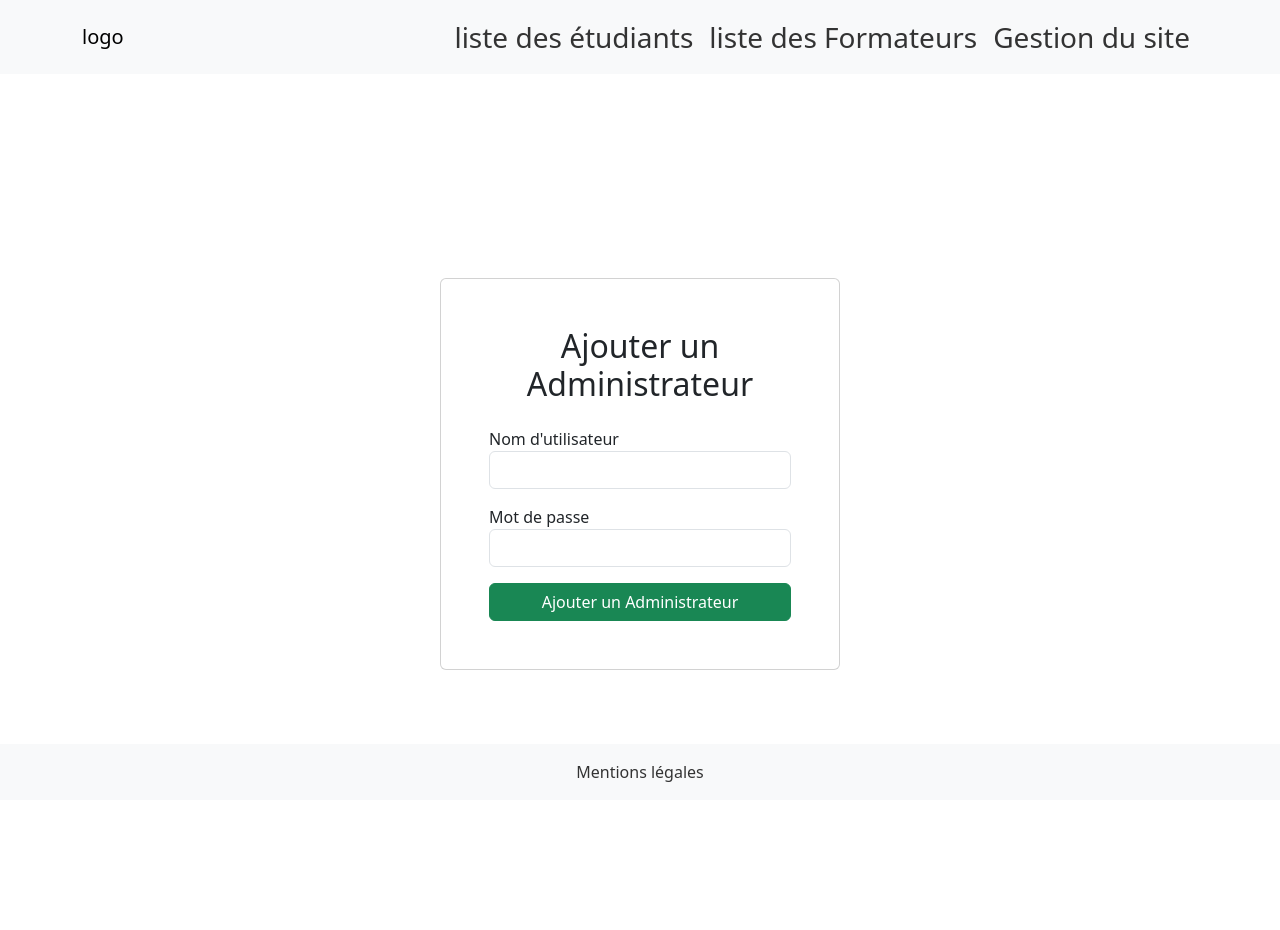
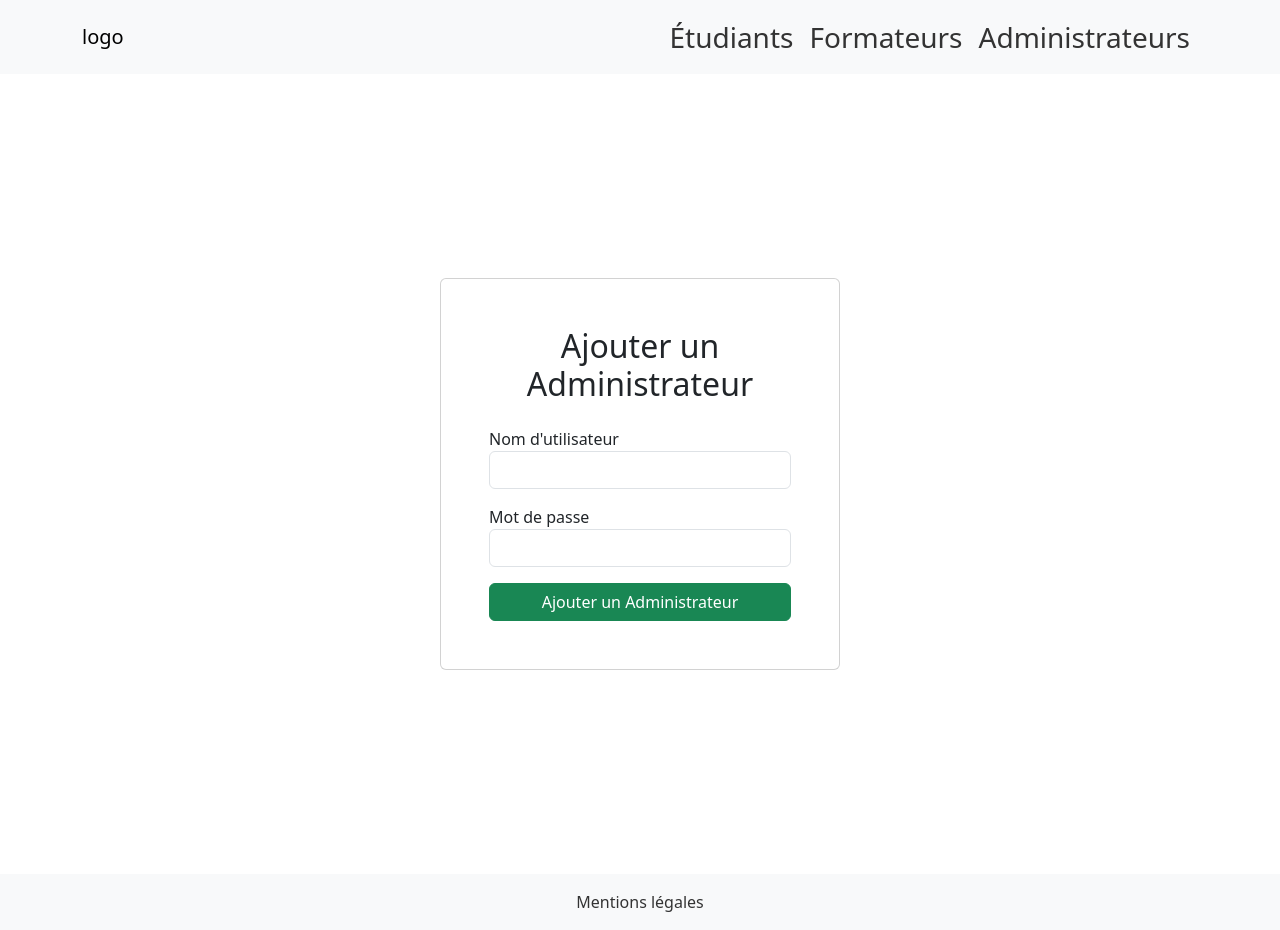
Before and after one commit to Rafikosaure/auto-ecole-des-bords-de-marne, a React (Create React App) app in the folder frontend/: page /adminregister in a window 1280 px wide. Before the commit the page ends 874 px from the top, so only its background shows below. Built offline with nearby package versions, Linux system fonts and the light colour scheme; no server answers.

Commit message:
add students

```diff
--- a/frontend/src/App.css
+++ b/frontend/src/App.css
@@ -20,7 +20,6 @@
 }
 .footer {
 
-  position: fixed;
   bottom: 0;
   width: 100%;
 }
--- a/frontend/src/components/StudentsAdmin/UpdateStudent.jsx
+++ b/frontend/src/components/StudentsAdmin/UpdateStudent.jsx
@@ -1,10 +1,5 @@
 import { useState, useEffect } from "react";
-import {
-  Form,
-  Button,
-  Container,
-  Row, Col, ListGroup
-} from "react-bootstrap";
+import { Form, Button, Container, Row, Col, ListGroup } from "react-bootstrap";
 import {
   getAllStudents,
   deleteStudent,
@@ -74,8 +69,8 @@ const UpdateStudent = () => {
 
   return (
     <>
-      <Container className="my-4">
-        <h2 className="text-center">Tous les étudiants</h2>
+      <Container className="my-4" style={{ marginBottom: "200px" }}>
+        <h2 className="text-center">Gestion des étudiants</h2>
         <Row>
           <Col>
             <ListGroup variant="flush">
@@ -91,15 +86,22 @@ const UpdateStudent = () => {
                     formationStart={student.formationStart}
                     formationDesiredEnd={student.formationDesiredEnd}
                     formationMaxDuration={student.formationMaxDuration}
-                      />
-                       <button onClick={() => deleteOneStudent(student.id)}>Supprimer</button>
-        <button onClick={() => modify(student.id)}>Modifier</button>
+                  />
+                  <Button
+                    variant="danger"
+                    onClick={() => deleteOneStudent(student.id)}
+                    style={{ marginRight: "10px" }}
+                  >
+                    Supprimer
+                  </Button>
+                  <Button variant="warning" onClick={() => modify(student.id)}>
+                    Modifier
+                  </Button>
                 </ListGroup.Item>
               ))}
             </ListGroup>
           </Col>
         </Row>
-
       </Container>
       {currentId && (
         <Container>
--- a/frontend/src/components/Template/Footer.jsx
+++ b/frontend/src/components/Template/Footer.jsx
@@ -1,10 +1,9 @@
 import { Container } from "react-bootstrap";
 import { Link } from "react-router-dom";
 
-
 const Footer = () => {
   return (
-    <footer className="footer bg-light py-3">
+    <footer className="footer bg-light py-3 mt-auto">
       <Container className="text-center">
         <Link to="/mentions-legales" className="footer-link">
           Mentions légales
--- a/frontend/src/components/Template/Header.jsx
+++ b/frontend/src/components/Template/Header.jsx
@@ -12,14 +12,14 @@ const Header = () => {
         <Navbar.Toggle aria-controls="basic-navbar-nav" />
         <Navbar.Collapse id="basic-navbar-nav">
           <Nav className="ms-auto">
-            <LinkContainer to="/">
-              <Nav.Link className="fs-3">liste des étudiants</Nav.Link>
+            <LinkContainer to="/students">
+              <Nav.Link className="fs-3">Étudiants</Nav.Link>
             </LinkContainer>
             <LinkContainer to="/instructors">
-              <Nav.Link className="fs-3">liste des Formateurs</Nav.Link>
+              <Nav.Link className="fs-3">Formateurs</Nav.Link>
             </LinkContainer>
             <LinkContainer to="/admin">
-              <Nav.Link className="fs-3">Gestion du site</Nav.Link>
+              <Nav.Link className="fs-3">Administrateurs</Nav.Link>
             </LinkContainer>
           </Nav>
         </Navbar.Collapse>
--- a/frontend/src/pages/AdminPage/AdminPage.jsx
+++ b/frontend/src/pages/AdminPage/AdminPage.jsx
@@ -2,8 +2,7 @@
 import React, { useState, useEffect } from 'react';
 import axios from 'axios';  // Pour les requêtes HTTP
 import { useNavigate } from 'react-router-dom';  // Importer useNavigate
-import AddStudentForm from "../../components/StudentsAdmin/AddStudentForm";
-import UpdateStudentForm from "../../components/StudentsAdmin/UpdateStudent";
+
 const AdminPage = () => {
   const [admins, setAdmins] = useState([]);  // État pour stocker les administrateurs
   const [editingAdmin, setEditingAdmin] = useState(null);  // État pour stocker l'administrateur en cours d'édition
@@ -150,8 +149,7 @@ const AdminPage = () => {
           ))}
         </tbody>
       </table>
-      <AddStudentForm />
-      <UpdateStudentForm />
+
     </div>
   );
 };
--- a/frontend/src/pages/StudentsPage/StudentsPage.jsx
+++ b/frontend/src/pages/StudentsPage/StudentsPage.jsx
@@ -1,10 +1,13 @@
 import React from "react";
 import Students from "../../components/Students/Students";
-
+import AddStudentForm from "../../components/StudentsAdmin/AddStudentForm";
+import UpdateStudentForm from "../../components/StudentsAdmin/UpdateStudent";
 const StudentsPage = () => {
   return (
     <>
       <Students />
+      <AddStudentForm />
+      <UpdateStudentForm />
     </>
   );
 };
```
